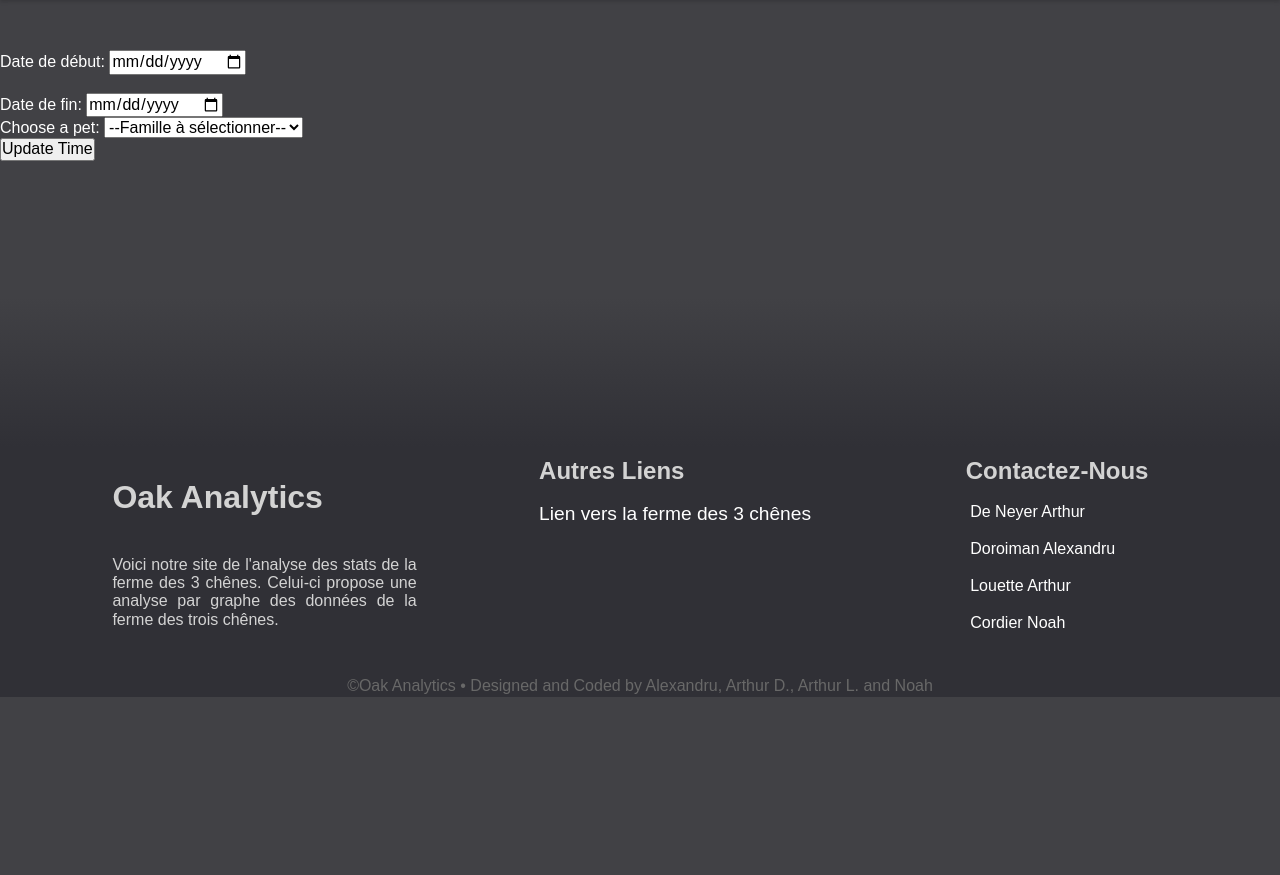
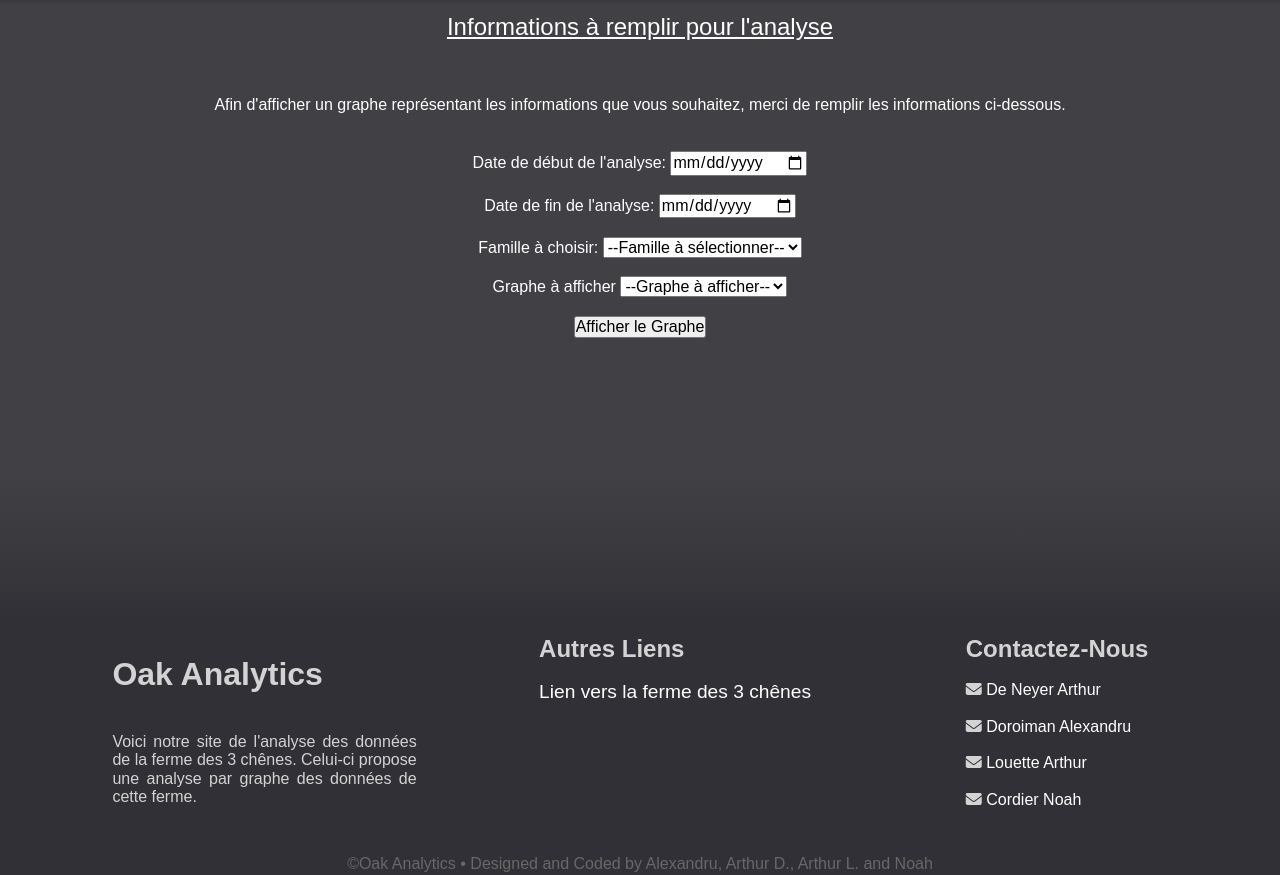
Before and after one commit to GaecKo/P2_Vincent_9, a Flask app: page /analytics in a window 1280 px wide. Shown: the part 97-972 px from the top of the page. Before the commit the page ends 794 px from the top, so only its background shows below. Run offline with Flask 2, Linux system fonts and the light colour scheme; some libraries are stand-ins or nearby versions.

Commit message:
changed css and main.py

```diff
--- a/flaskr/main.py
+++ b/flaskr/main.py
@@ -15,6 +15,7 @@ def graph():
     start_time = request.form["start"]
     end_time = request.form["end"]
     famille = request.form["familles"]
+    graphe_to_show = request.form["graphe"]
     # appel de la fonction avec la db
     # récupération des données
     nom = f"{start_time} | {end_time} | {famille}"
--- a/flaskr/static/style.css
+++ b/flaskr/static/style.css
@@ -110,12 +110,32 @@ a:hover
     height: 300px;
 }
 
+.titre_analyse {
+    text-align: center;
+    text-decoration: underline;
+    font-size: x-large;
+}
+
+.para_analyse {
+    text-align: center;
+    font-size: medium;
+}
+
+.form {
+    text-align: center;
+}
+
+
 section .square_point
 {
     position: relative;
     list-style-type: square;
     display: block;
     margin-left: 450px;
+    margin-right: 100px;
+    text-align: justify;
+    text-justify: inter-word;
+    ;
 }
 
 *
--- a/flaskr/templates/analytics.html
+++ b/flaskr/templates/analytics.html
@@ -20,19 +20,27 @@ La ferme des 3 chênes: Analytics
         </ul>
     </nav> -->
 
+    <div class="titre_analyse">
+        Informations à remplir pour l'analyse
+    </div>
+    <br><br><br>
+    <p class="para_analyse">
+        Afin d'afficher un graphe représentant les informations que vous souhaitez, merci de remplir les informations ci-dessous.
+    </p>
+
     <br><br>
-    <form action="{{ url_for('graph') }}" method="POST">
+    <form action="{{ url_for('graph') }}" method="POST" class="form">
         <p>
-        <label for="start">Date de début:</label>
+        <label for="start">Date de début de l'analyse:</label>
         <input type="date" id="start" name="start" />
         </p> <br>
         <p>
-        <label for="end">Date de fin:</label>
+        <label for="end">Date de fin de l'analyse:</label>
         <input type="date" id="end" name="end"/>
         </p>
-
+        <br>
         <p>
-        <label for="familles">Choose a pet:</label>
+        <label for="familles">Famille à choisir:</label>
         <select name="familles" id="familles">
             <option value="">--Famille à sélectionner--</option>
             <option value="Famille1">Famille 1</option>
@@ -40,8 +48,18 @@ La ferme des 3 chênes: Analytics
             <option value="Famille3">Famille 3</option>
         </select>
         </p>
-
-        <input type="submit" value="Update Time">
+        <br>
+        <p>
+        <label for="graphe">Graphe à afficher</label>
+        <select name="graphe" id="graphe">
+            <option value="">--Graphe à afficher--</option>
+            <option value="moon">Pleine Lune</option>
+            <option value="naissance">Naissance</option>
+            <option value="population">Population</option>
+        </select>
+        </p>
+        <br>
+        <input type="submit" value="Afficher le Graphe">
     </form>
 
 
--- a/flaskr/templates/base.html
+++ b/flaskr/templates/base.html
@@ -4,6 +4,7 @@
   <meta charset="UTF-8">
   <meta http-equiv="X-UA-Compatible" content="IE=edge">
   <meta name="viewport" content="width=device-width, initial-scale=1.0">
+  <script src="https://kit.fontawesome.com/740ac721d2.js" crossorigin="anonymous"></script>
   <link rel="stylesheet" href="static/style.css">
   <link rel="shortcut icon" href="{{ url_for('static', filename='favicon.ico') }}">
   <title>
@@ -31,7 +32,7 @@
         <div class="footer-content">
             <div class="footer-section about">
                 <h1 class="logo-text"><span>Oak Analytics</span></h1><br>
-              <p class="text_to_justify"> Voici notre site de l'analyse des stats de la ferme des 3 chênes. Celui-ci propose une analyse par graphe des données de la ferme des trois chênes.</p>
+              <p class="text_to_justify"> Voici notre site de l'analyse des données de la ferme des 3 chênes. Celui-ci propose une analyse par graphe des données de cette ferme.</p>
               <br>
             </div>
             <div class="footer-section links">
--- a/flaskr/templates/home.html
+++ b/flaskr/templates/home.html
@@ -19,9 +19,9 @@ La ferme des 3 chênes: Home
 <br>
 <section>
     <ul class="square_point">
-        <li>Une ferme remplie de veaux, vaches, génisses de race Holstein et Jersey. Ces vaches nous donnent leurs bons laits remplies calcium pour des os solides</li>
-        <li>Point 2</li>
-        <li>Point 3</li>
+        <li>Une ferme remplie de veaux, vaches, génisses de race Holstein et Jersey. Ces vaches nous fournissent en lait localement et dans le respect de l'animal.</li> <br>
+        <li>Cette ferme s'occupe aussi de l'alimentation de leurs vaches, par différents champs de froment, betteraves, colza, épeautre, escourgeon, maïs, mélanges d'herbes fourragères. Le surplus est vendu afin de produire du pain, sucre, huile pour l'homme. </li> <br>
+        <li>De plus, cette ferme organise des visites permettant à n'importe qui de découvrir les activités de saison de la ferme. Si vous souhaitez plus d'informations sur la ferme des 3 Chênes, n'hésitez pas à visiter <a href="http://www.lafermedestroischenes.be/" style="color: rgb(168, 168, 255);">leur site</a>. </li>
     </ul>
 </section>
 <br><br><br><br>
```
